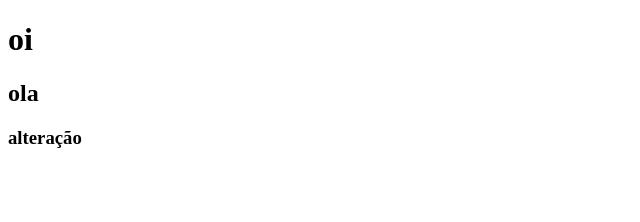
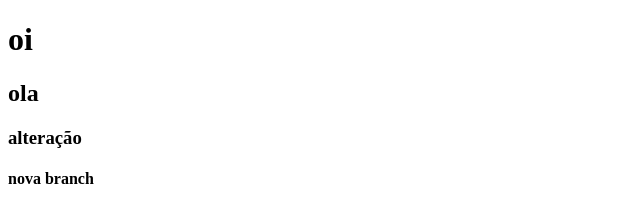
Before and after one commit to Luan338/fazendo-teste, a plain HTML site: page index.html in a window 1280 px wide. Shown: the whole page, without its empty margins (0-640 px from the left). Drawn offline with Linux system fonts and the light colour scheme.

Commit message:
coloquei um h4

```diff
--- a/index.html
+++ b/index.html
@@ -11,5 +11,6 @@
     <h1>oi</h1>
     <h2>ola</h2>
     <h3>alteração</h3>
+    <h4>nova branch</h4>
 </body>
 </html>
```
